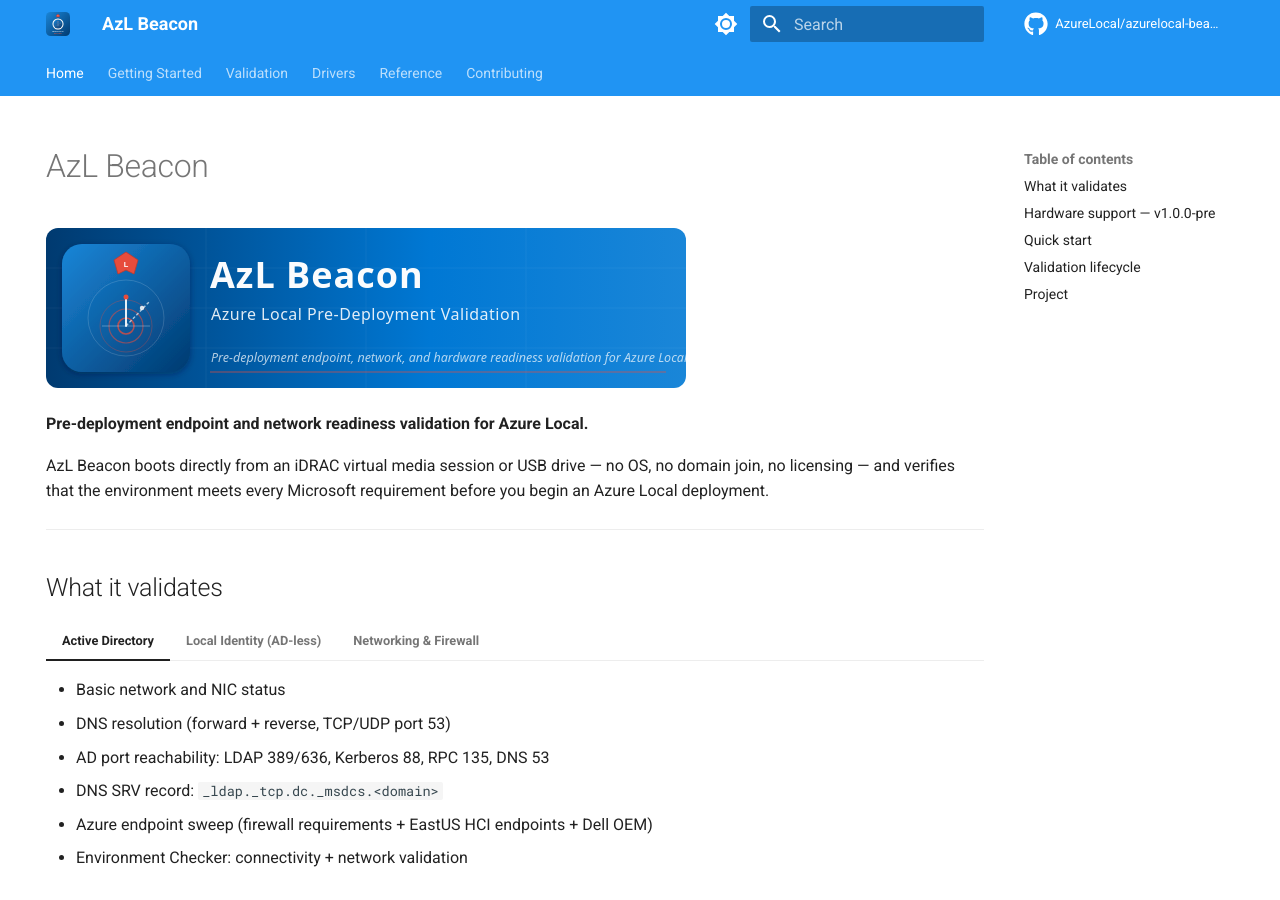
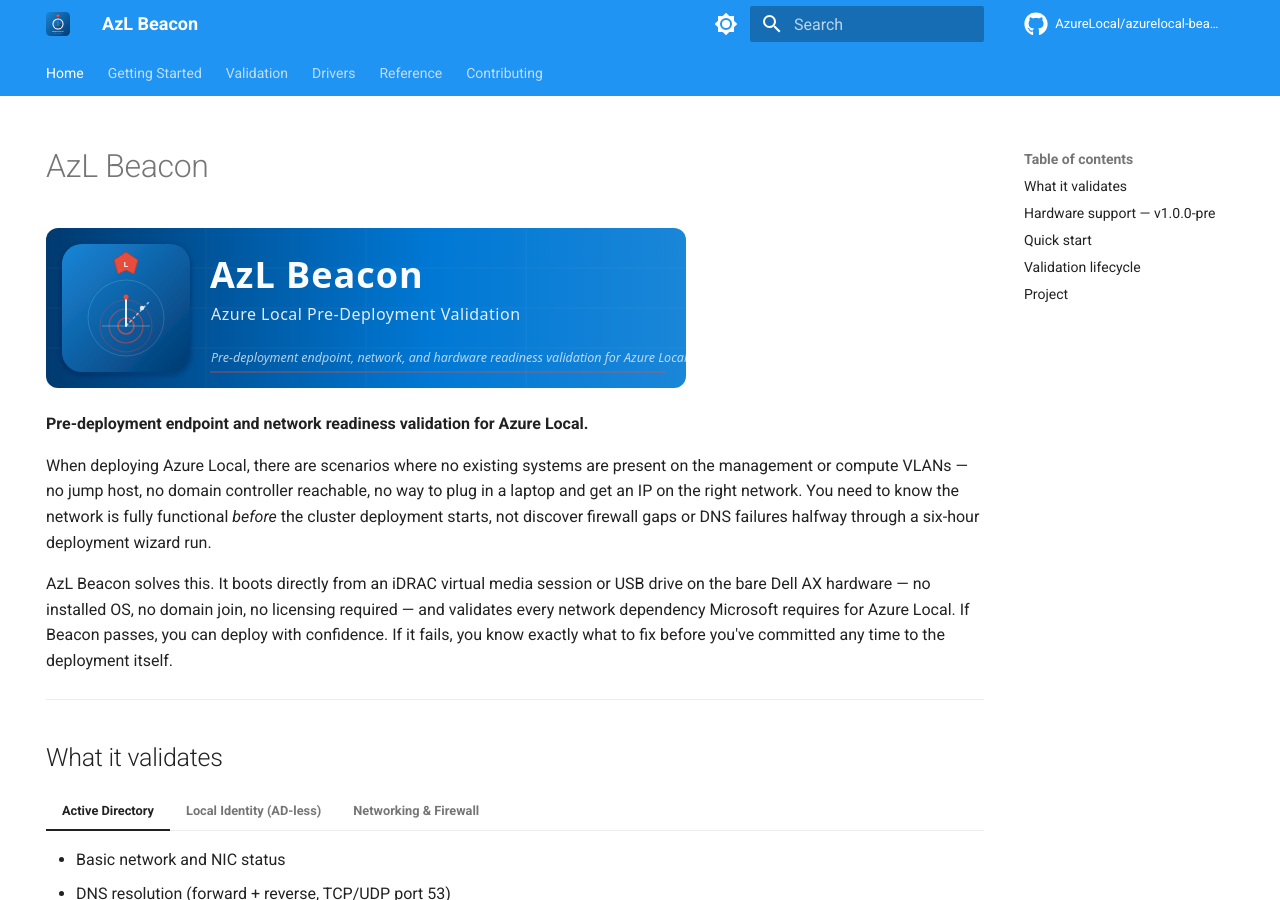
Before and after one commit to AzureLocal/azurelocal-beacon, an MkDocs documentation site: the page built from docs/index.md, in a window 1280 px wide and 900 px high. Built offline with MkDocs 1.6.1 and Material for MkDocs 9.7.7, drawn with Linux system fonts in a browser that asks for light colours; comment, search, counter and statistics services are not loaded.

Commit message:
fix(build): resolve all paths to absolute before DISM and MakeWinPEMedia
MakeWinPEMedia fails on relative paths. Resolve OutputPath, WorkspacePath,
and DriverPath to absolute at script start so the build works regardless of
the caller's working directory or where the repo is cloned.

docs(index): rewrite home page intro with real-world deployment context

Co-Authored-By: Claude Opus 4.8 <noreply@anthropic.com>
Claude-Session: https://claude.ai/code/session_013AZySkzowyq4Ne2hrSRRAL

```diff
--- a/docs/index.md
+++ b/docs/index.md
@@ -9,7 +9,9 @@ hide:
 
 **Pre-deployment endpoint and network readiness validation for Azure Local.**
 
-AzL Beacon boots directly from an iDRAC virtual media session or USB drive — no OS, no domain join, no licensing — and verifies that the environment meets every Microsoft requirement before you begin an Azure Local deployment.
+When deploying Azure Local, there are scenarios where no existing systems are present on the management or compute VLANs — no jump host, no domain controller reachable, no way to plug in a laptop and get an IP on the right network. You need to know the network is fully functional *before* the cluster deployment starts, not discover firewall gaps or DNS failures halfway through a six-hour deployment wizard run.
+
+AzL Beacon solves this. It boots directly from an iDRAC virtual media session or USB drive on the bare Dell AX hardware — no installed OS, no domain join, no licensing required — and validates every network dependency Microsoft requires for Azure Local. If Beacon passes, you can deploy with confidence. If it fails, you know exactly what to fix before you've committed any time to the deployment itself.
 
 ---
 
```
Also changed, not shown: 1 other file.
